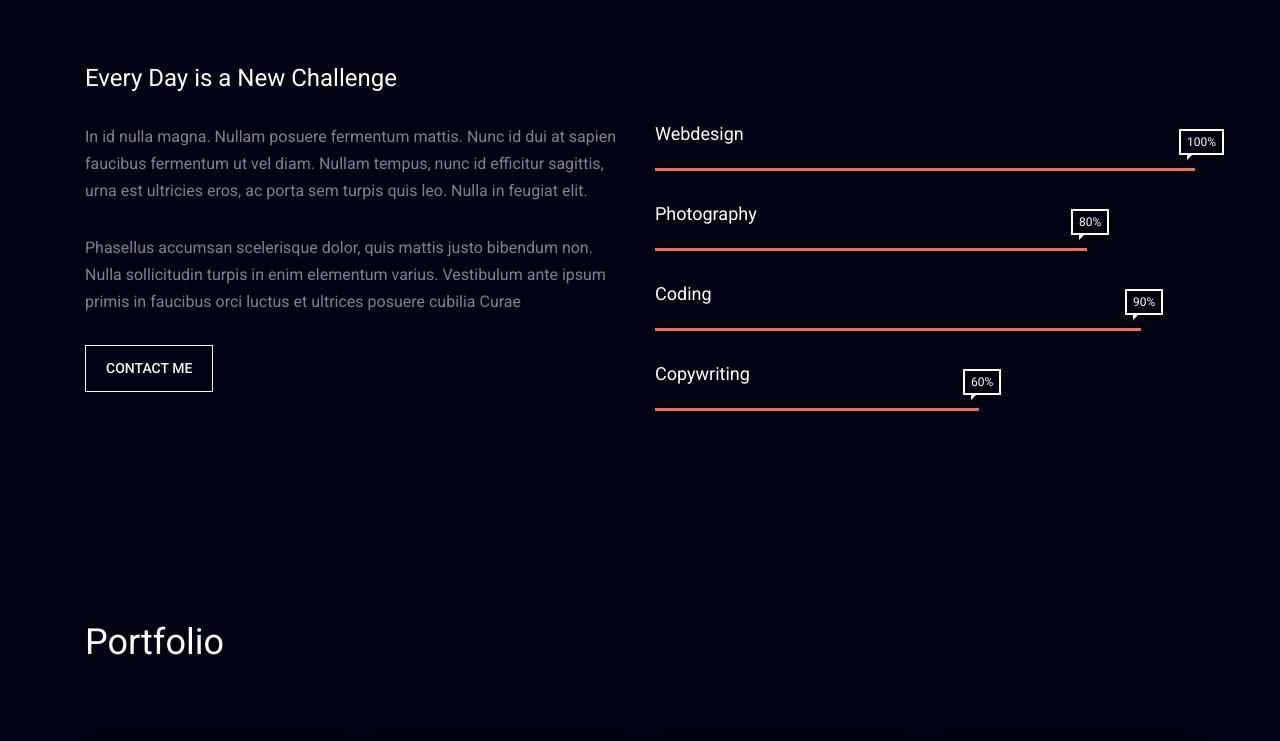
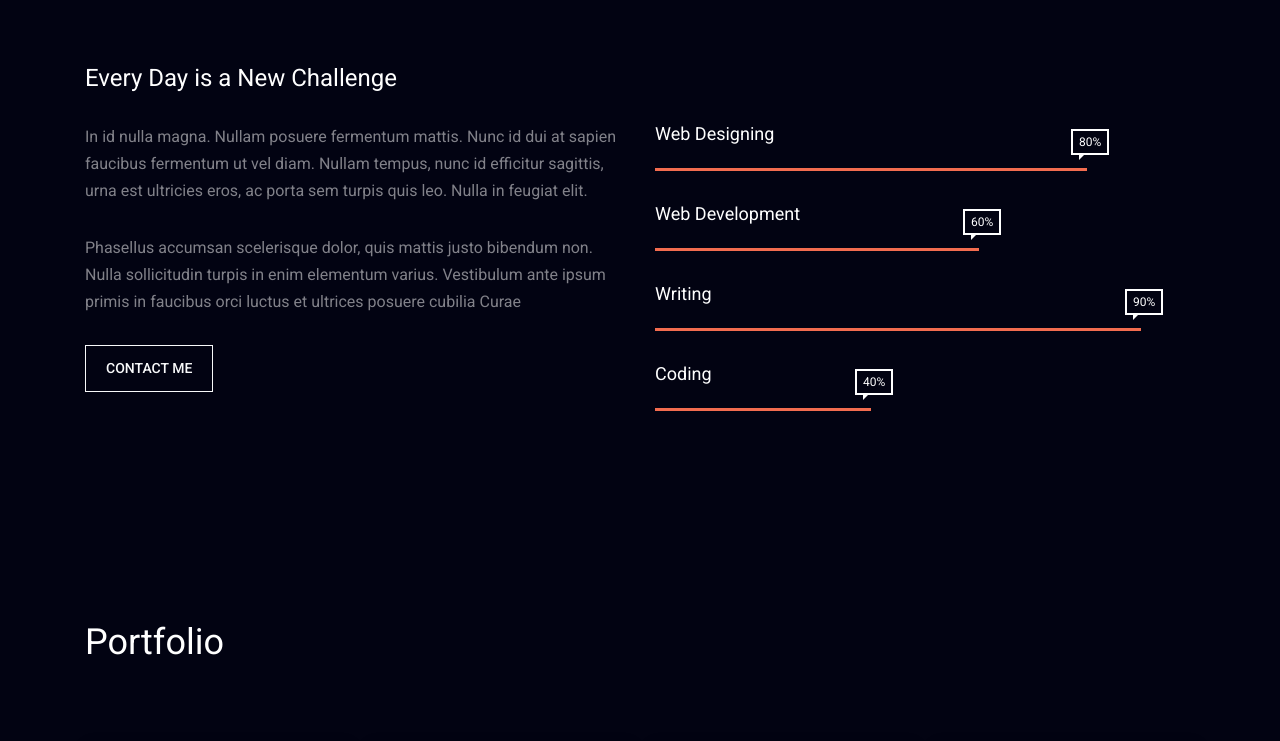
Before and after one commit to sayuru-akash/sayuru-akash.github.io, a plain HTML site: page index.html in a window 1280 px wide. Shown: the part 3160-3901 px from the top of the page. Drawn offline with Linux system fonts and the light colour scheme.

Commit message:
Update index.html

```diff
--- a/index.html
+++ b/index.html
@@ -395,26 +395,26 @@
                         </div>
                         <!--end col-md-6-->
                         <div class="col-md-6">
-                            <div class="progress" data-progress-width="100%">
-                                <h5 class="ts-progress-title">Webdesign</h5>
+                            <div class="progress" data-progress-width="80%">
+                                <h5 class="ts-progress-title">Web Designing</h5>
                                 <figure class="ts-progress-value"></figure>
                                 <div class="progress-bar" role="progressbar" aria-valuenow="0" aria-valuemin="0" aria-valuemax="100"></div>
                             </div>
                             <!--end progress-->
-                            <div class="progress" data-progress-width="80%">
-                                <h5 class="ts-progress-title">Photography</h5>
+                            <div class="progress" data-progress-width="60%">
+                                <h5 class="ts-progress-title">Web Development</h5>
                                 <figure class="ts-progress-value"></figure>
                                 <div class="progress-bar" role="progressbar" aria-valuenow="0" aria-valuemin="0" aria-valuemax="100"></div>
                             </div>
                             <!--end progress-->
                             <div class="progress" data-progress-width="90%">
-                                <h5 class="ts-progress-title">Coding</h5>
+                                <h5 class="ts-progress-title">Writing</h5>
                                 <figure class="ts-progress-value"></figure>
                                 <div class="progress-bar" role="progressbar" aria-valuenow="0" aria-valuemin="0" aria-valuemax="100"></div>
                             </div>
                             <!--end progress-->
-                            <div class="progress" data-progress-width="60%">
-                                <h5 class="ts-progress-title">Copywriting</h5>
+                            <div class="progress" data-progress-width="40%">
+                                <h5 class="ts-progress-title">Coding</h5>
                                 <figure class="ts-progress-value"></figure>
                                 <div class="progress-bar" role="progressbar" aria-valuenow="0" aria-valuemin="0" aria-valuemax="100"></div>
                             </div>
```
